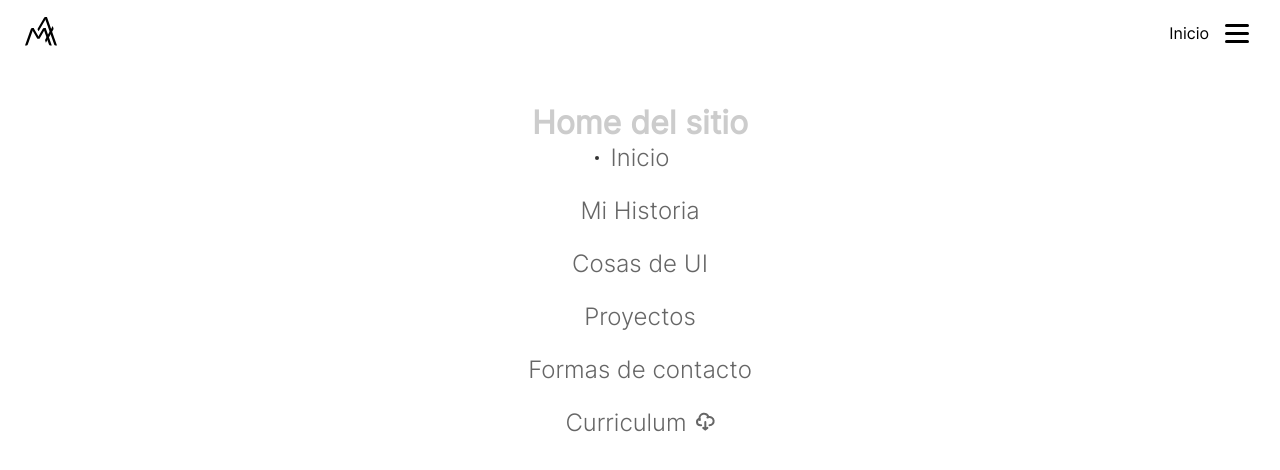
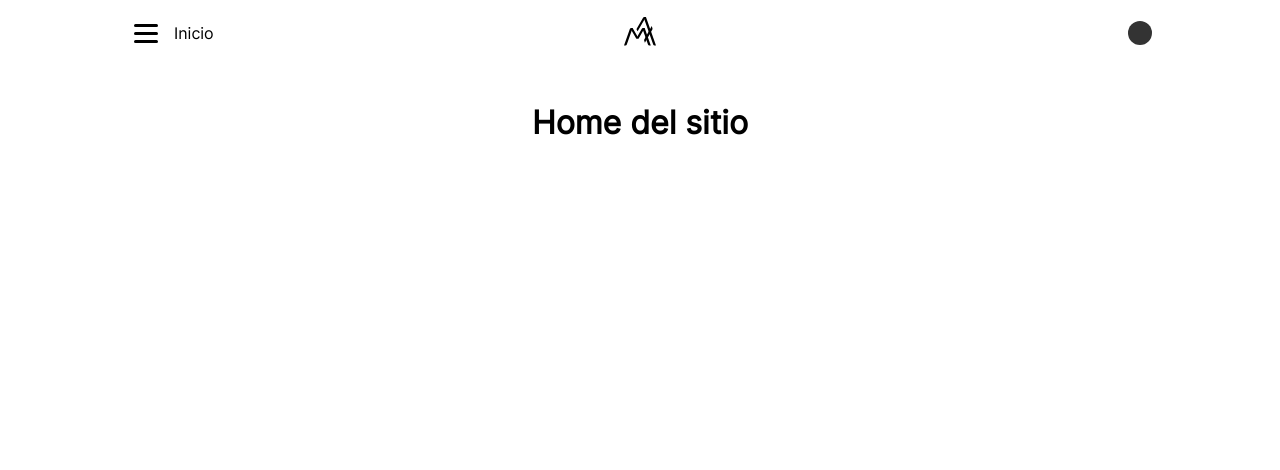
Before and after one commit to maadeval/portfolio, a React (Create React App) app: page / in a window 1280 px wide. Shown: the top 470 px of the page. Built offline with nearby package versions, Linux system fonts and the light colour scheme.

Commit message:
feat(header desktop): create header for desktop view

```diff
--- a/src/components/atoms/LinkButton/index.js
+++ b/src/components/atoms/LinkButton/index.js
@@ -1,10 +1,11 @@
 import PropTypes from 'prop-types'
 import { Link, Icon } from './styles'
+import { BUTTONS_TYPES } from 'config/variableOfComponents'
 
-const LinkButton = ({ title, url, icon }) => {
+const LinkButton = ({ title, url, icon, type = BUTTONS_TYPES.primary }) => {
   return (
     <>
-      <Link href={url}>
+      <Link type={type} href={url}>
         {title}
         {icon && <Icon>{icon}</Icon>}
       </Link>
@@ -14,6 +15,7 @@ const LinkButton = ({ title, url, icon }) => {
 
 LinkButton.propTypes = {
   title: PropTypes.string.isRequired,
+  type: PropTypes.oneOfType([PropTypes.number, PropTypes.any]),
   url: PropTypes.string.isRequired,
   icon: PropTypes.oneOfType([PropTypes.any, PropTypes.node]),
 }
--- a/src/components/atoms/LinkButton/styles.js
+++ b/src/components/atoms/LinkButton/styles.js
@@ -1,8 +1,9 @@
 import styled from '@emotion/styled'
 import { Link as LinkFromWouter } from 'wouter'
 import { styles } from 'config/styles'
+import { BUTTONS_TYPES } from 'config/variableOfComponents'
 
-export const Link = styled(LinkFromWouter)`
+const menuButton = `
   font-size: 24px;
   text-decoration: none;
   color: ${styles.mediumAccent};
@@ -11,6 +12,33 @@ export const Link = styled(LinkFromWouter)`
   :hover {
     color: ${styles.darkAccent};
   }
+
+  @media(min-width: ${styles.desktopQuery}) {
+    font-size: 16px;
+    font-family: ${styles.fontRegular};
+    display: block;
+    width: 100%;
+    text-align: left;
+    padding: 8px 0 8px 1rem;
+  }
+`
+
+const allStylesFromType = {
+  [BUTTONS_TYPES.menu]: menuButton,
+}
+
+const handleSelectStyleFromType = (type) => {
+  switch (type) {
+    case BUTTONS_TYPES.menu:
+      return allStylesFromType[BUTTONS_TYPES.menu]
+
+    default:
+      break
+  }
+}
+
+export const Link = styled(LinkFromWouter)`
+  ${({ type }) => handleSelectStyleFromType(type)}
 `
 
 export const Icon = styled.span`
--- a/src/components/layouts/Header/index.js
+++ b/src/components/layouts/Header/index.js
@@ -1,13 +1,23 @@
 import LogoLink from 'components/atoms/Logo'
 import ToggleMenu from 'components/molecules/ToggleMenu'
 
-import { HeaderBox } from './styles'
+import {
+  HeaderBox,
+  HeaderContainerOptions,
+  ThemeButton,
+  ThemeButtonContainer,
+} from './styles'
 
 const Header = () => {
   return (
     <HeaderBox>
-      <LogoLink />
-      <ToggleMenu />
+      <HeaderContainerOptions>
+        <LogoLink />
+        <ToggleMenu />
+        <ThemeButtonContainer>
+          <ThemeButton />
+        </ThemeButtonContainer>
+      </HeaderContainerOptions>
     </HeaderBox>
   )
 }
--- a/src/components/layouts/Header/styles.js
+++ b/src/components/layouts/Header/styles.js
@@ -2,9 +2,6 @@ import styled from '@emotion/styled'
 import { styles } from 'config/styles'
 
 export const HeaderBox = styled.header`
-  display: flex;
-  justify-content: space-between;
-  align-items: center;
   box-sizing: border-box;
   position: fixed;
   left: 0;
@@ -19,3 +16,38 @@ export const HeaderBox = styled.header`
     backdrop-filter: blur(4px);
   }
 `
+
+export const HeaderContainerOptions = styled.div`
+  display: flex;
+  justify-content: space-between;
+  align-items: center;
+
+  @media (min-width: ${styles.desktopQuery}) {
+    max-width: ${styles.headerMaxWidth};
+    margin-left: auto;
+    margin-right: auto;
+  }
+`
+
+export const ThemeButton = styled.button`
+  width: 24px;
+  height: 24px;
+  background-color: ${styles.hightAccent};
+  border-radius: 50%;
+  border: none;
+  display: none;
+
+  @media (min-width: ${styles.desktopQuery}) {
+    display: block;
+  }
+`
+
+export const ThemeButtonContainer = styled.div`
+  display: none;
+
+  @media (min-width: ${styles.desktopQuery}) {
+    display: flex;
+    justify-content: flex-end;
+    flex: 1;
+  }
+`
--- a/src/components/molecules/ToggleMenu/index.js
+++ b/src/components/molecules/ToggleMenu/index.js
@@ -1,11 +1,19 @@
 import { useEffect, useState } from 'react'
 import { useLocation } from 'wouter'
+
 import { linksToToggleMenu } from 'config/globalLinks'
+import { BUTTONS_TYPES } from 'config/variableOfComponents'
 
 import LinkButton from 'components/atoms/LinkButton'
 import MenuButton from 'components/atoms/MenuButton'
 
-import { MenuBox, Button, IndexNamePage, ListItem } from './styles'
+import {
+  MenuBox,
+  Button,
+  IndexNamePage,
+  ListItem,
+  NavContainer,
+} from './styles'
 
 const ToggleMenu = () => {
   const [actualUrl] = useLocation()
@@ -20,13 +28,12 @@ const ToggleMenu = () => {
   }, [actualUrl])
 
   const handleChangeStatus = () => setIsShow((lastValue) => !lastValue)
-
   const handleChangeStatusFromMenuOpened = ({ target }) => {
     target.tagName === 'A' && setIsShow(false)
   }
 
   return (
-    <nav>
+    <NavContainer>
       <Button onClick={handleChangeStatus}>
         <IndexNamePage>{pageName}</IndexNamePage>
         <MenuButton isClicked={isShow} />
@@ -34,11 +41,16 @@ const ToggleMenu = () => {
       <MenuBox isShow={isShow} onClick={handleChangeStatusFromMenuOpened}>
         {linksToToggleMenu.map(({ title, url, icon }) => (
           <ListItem isOpenPage={pageName === title} key={title}>
-            <LinkButton title={title} url={url} icon={icon} />
+            <LinkButton
+              type={BUTTONS_TYPES.menu}
+              title={title}
+              url={url}
+              icon={icon}
+            />
           </ListItem>
         ))}
       </MenuBox>
-    </nav>
+    </NavContainer>
   )
 }
 
--- a/src/components/molecules/ToggleMenu/styles.js
+++ b/src/components/molecules/ToggleMenu/styles.js
@@ -3,6 +3,12 @@ import { styles } from 'config/styles'
 
 const handleViewMenu = (isShow) => {
   return isShow ? 'transform: translateY(0%);' : 'transform: translateY(100%);'
+}
+
+const handleViewMenuOnBigScreen = (isShow) => {
+  return isShow
+    ? 'transform: translateY(100%) rotateX(0)'
+    : 'transform: translateY(100%) rotateX(90deg)'
 }
 
 export const MenuBox = styled.ul`
@@ -29,6 +35,23 @@ export const MenuBox = styled.ul`
   border-radius: 30px 30px 0 0;
 
   transition: transform 0.2s ease;
+
+  @media (min-width: ${styles.desktopQuery}) {
+    position: absolute;
+    min-width: max-content;
+    width: 224px;
+    border-radius: 10px;
+    padding: 16px 0;
+    bottom: -0.75rem;
+    left: 0.5rem;
+    box-shadow: ${styles.lowShadow};
+    row-gap: 0;
+    max-height: none;
+    transform: translateY(100%) rotateX(0);
+    transform-origin: top;
+    transition: transform 0.2s ease;
+    ${({ isShow }) => handleViewMenuOnBigScreen(isShow)}
+  }
 `
 
 export const ListItem = styled.li`
@@ -40,14 +63,33 @@ export const ListItem = styled.li`
       content: '';
       position: absolute;
       left: -1rem;
-      top: 40%;
-      transform: translateY(50%);
+      top: 50%;
+      transform: translateY(-50%);
       width: 4px;
       height: 4px;
       background-color: ${styles.hightAccent};
       border-radius: 50%;
     }
   `}
+
+  @media (min-width: ${styles.desktopQuery}) {
+    width: 100%;
+    padding: 0;
+    box-sizing: border-box;
+    :hover {
+      background-color: ${styles.veryLowAccent};
+    }
+
+    ::before {
+      left: 0;
+      top: 0;
+      transform: translateY(0);
+      width: 2px;
+      height: 100%;
+      background-color: ${styles.hightAccent};
+      border-radius: 0;
+    }
+  }
 `
 
 export const Button = styled.button`
@@ -63,4 +105,18 @@ export const IndexNamePage = styled.span`
   font-size: 16px;
   font-family: ${styles.fontRegular};
   margin-right: 1rem;
+
+  @media (min-width: ${styles.desktopQuery}) {
+    order: 1;
+    margin-right: 0;
+    margin-left: 1rem;
+  }
 `
+
+export const NavContainer = styled.nav`
+  @media (min-width: ${styles.desktopQuery}) {
+    position: relative;
+    flex: 1;
+    order: -1;
+  }
+`
--- a/src/components/ui/Logo.js
+++ b/src/components/ui/Logo.js
@@ -1,6 +1,6 @@
 const Logo = (props) => {
   return (
-    <svg viewBox="0 0 430 384" {...props}>
+    <svg viewBox="0 0 430 384" width="32px" {...props}>
       <title>{'logo'}</title>
       <path d="M116 149H97.15a20 20 0 00-18.86 13.34L0 384h18.85a20 20 0 0018.86-13.34z" />
       <path d="M107.6 149h8.4l81 139h-33L95.38 170.25A14.14 14.14 0 01107.6 149zM262.41 149H278l82 235h-18.8a20 20 0 01-18.88-13.41l-71.58-205.15A12.36 12.36 0 01262.41 149z" />
--- a/src/config/styles.js
+++ b/src/config/styles.js
@@ -1,14 +1,20 @@
 export const styles = {
   /* colors */
   background: 'var(--background)',
+  veryLowAccent: 'var(--very-low-accent)',
   lowAccent: 'var(--low-accent)',
   mediumAccent: 'var(--medium-accent)',
   hightAccent: 'var(--hight-accent)',
   darkAccent: 'var(--dark-accent)',
   transparentBackground: 'var(--transparent-background)',
 
+  /* shadow */
+  lowShadow: 'var(--low-shadow)',
+
   /* querys */
   desktopQuery: '950px',
+  headerMaxWidth: '1024px',
+  LayoutMaxWidth: '1440px',
 
   /* fonts */
   fontRegular: 'var(--font-regular)',
--- /dev/null
+++ b/src/config/variableOfComponents.js
@@ -0,0 +1,6 @@
+export const BUTTONS_TYPES = {
+  menu: -1,
+  primary: 0,
+  secondary: 1,
+  icon: 2,
+}
--- a/src/styles/base.css
+++ b/src/styles/base.css
@@ -1,10 +1,13 @@
 :root {
   --background: #fff;
+  --very-low-accent: #fafafa;
   --low-accent: #eaeaea;
   --medium-accent: #666666;
   --hight-accent: #333333;
   --dark-accent: #000000;
   --transparent-background: hsla(0, 0%, 100%, 0.8);
+
+  --low-shadow: 0px 0px 8px #eaeaea;
 
   --font-regular: 'Inter-Regular';
   --font-light: 'Inter-Light';
```
